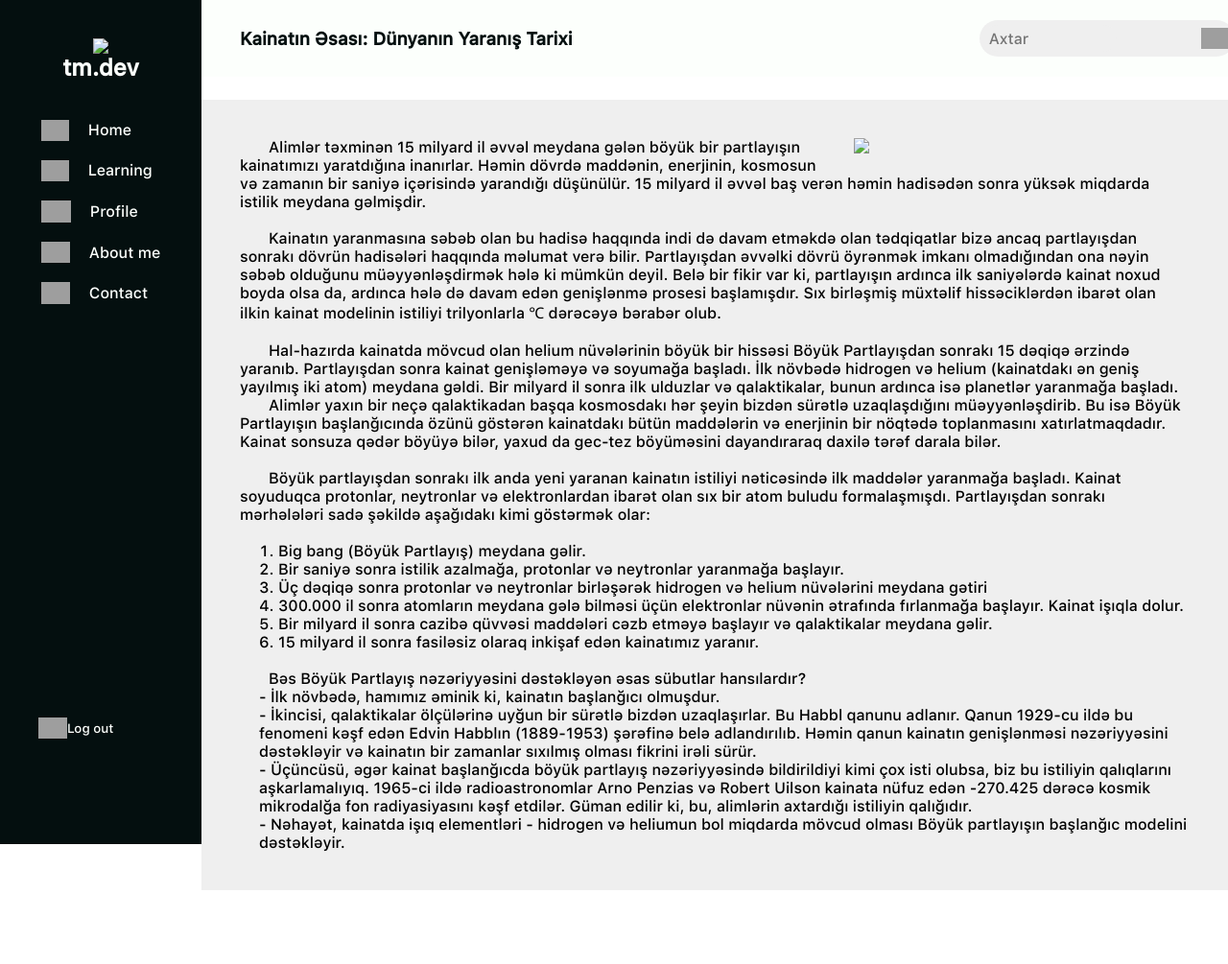
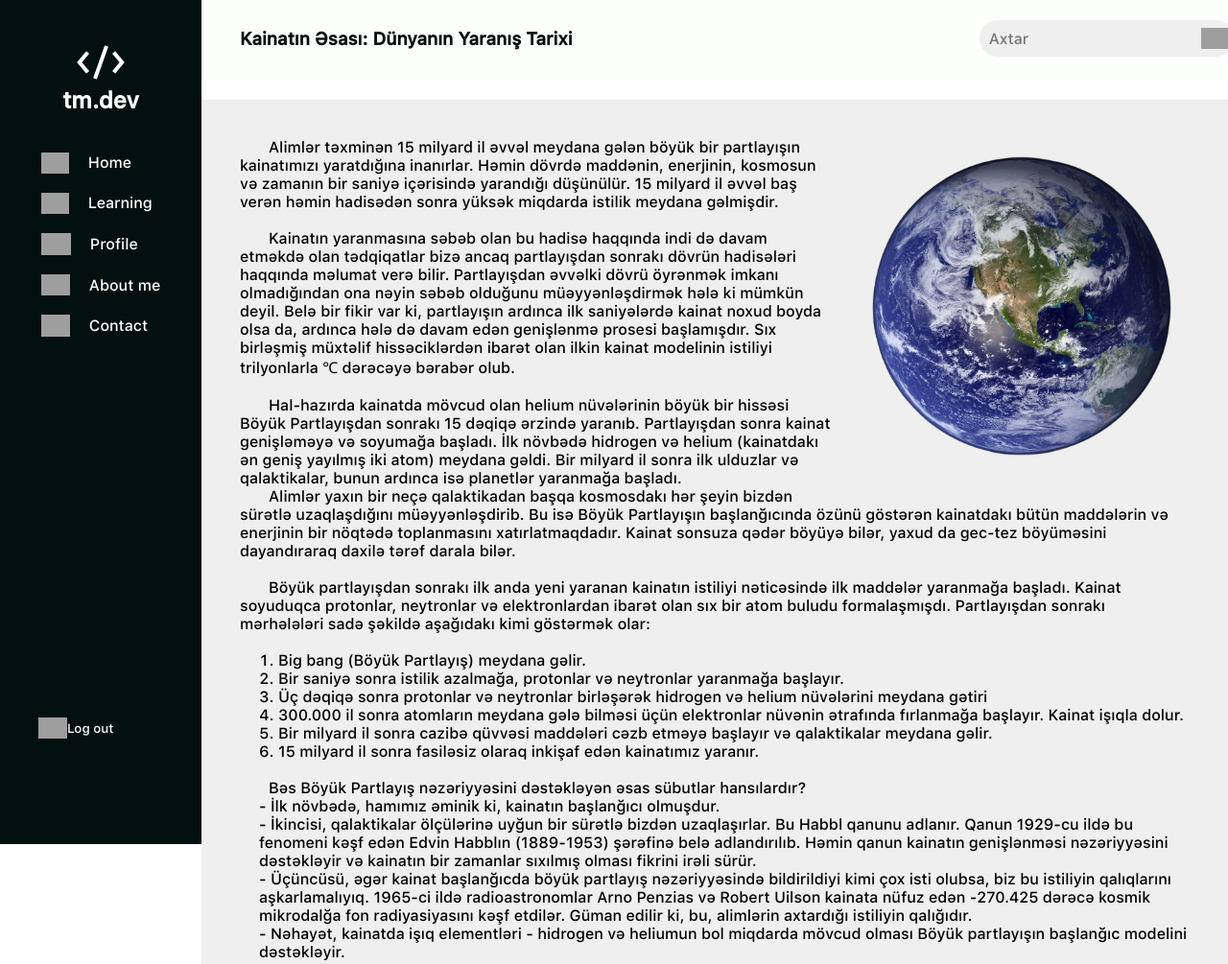
Before and after one commit to turqaymammedov/geology, a plain HTML site: page index.html in a window 1280 px wide. Shown: the top 1005 px of the page at 96% size. Before the commit the page ends 928 px from the top, so only its background shows below. Drawn offline with Linux system fonts and the light colour scheme; grey boxes are pictures that could not be loaded.

Commit message:
Update index.html

```diff
--- a/index.html
+++ b/index.html
@@ -5,7 +5,7 @@
     <meta name="viewport" content="width=device-width, initial-scale=1.0">
     <title>Kainatin esasi: Dünyanin Yaranis Tarixi</title>
     <link rel="stylesheet" href="style.css">
-    <link rel="icon" type="image/x-icon" href="/assets/favicon.png">
+    <link rel="icon" type="image/x-icon" href="favicon.png">
 </head>
 <body>
     <header>
@@ -17,7 +17,7 @@
     </header>
     <div class="sidebar">
         <div class="logo">
-            <img src="assets/icons8-source-code-50.png">
+            <img src="icons8-source-code-50.png">
             <h2>tm.dev</h2>
         </div>
         <nav>
@@ -30,7 +30,7 @@
         <button class="logoutBtn"><img src="https://img.icons8.com/?size=100&id=Q1xkcFuVON39&format=png&color=fcfffc" width="30px"><p>Log out</p></button>
     </div>
     <main>
-        <img style="float: right; margin-left: 20px; margin-bottom: 20px; width: 350px;" src="assets/earth-11009_1280-removebg-preview.png">
+        <img style="float: right; margin-left: 20px; margin-bottom: 20px; width: 350px;" src="earth-11009_1280-removebg-preview.png">
         <p style="text-indent: 30px;">Alimlər təxminən 15 milyard il əvvəl meydana gələn böyük bir partlayışın kainatımızı yaratdığına inanırlar. Həmin dövrdə maddənin, enerjinin, kosmosun və zamanın bir saniyə içərisində yarandığı düşünülür. 15 milyard il əvvəl baş verən həmin hadisədən sonra yüksək miqdarda istilik meydana gəlmişdir.</p><br>
 
         <p style="text-indent: 30px;">Kainatın yaranmasına səbəb olan bu hadisə haqqında indi də davam etməkdə olan tədqiqatlar bizə ancaq partlayışdan sonrakı dövrün hadisələri haqqında məlumat verə bilir. Partlayışdan əvvəlki dövrü öyrənmək imkanı olmadığından ona nəyin səbəb olduğunu müəyyənləşdirmək hələ ki mümkün deyil. Belə bir fikir var ki, partlayışın ardınca ilk saniyələrdə kainat noxud boyda olsa da, ardınca hələ də davam edən genişlənmə prosesi başlamışdır. Sıx birləşmiş müxtəlif hissəciklərdən ibarət olan ilkin kainat modelinin istiliyi trilyonlarla ℃ dərəcəyə bərabər olub.</p><br>
```
